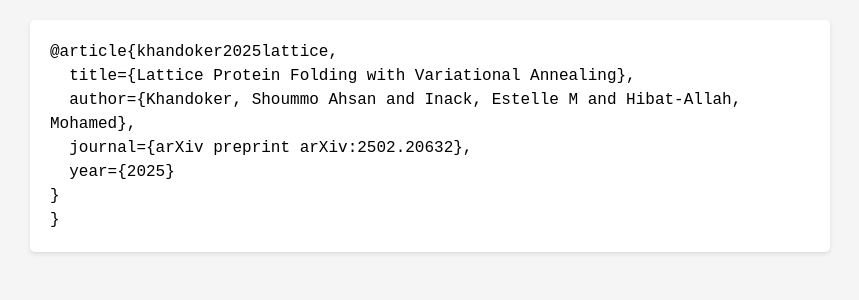
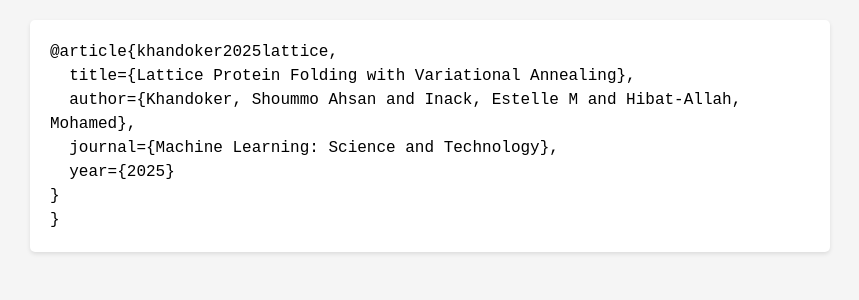
Before and after one commit to shoummoak/shoummoak.github.io, a Jekyll site: the page assets/bibtex/Folding.html, which Jekyll copies as it is, in a window 1280 px wide. Shown: the top 300 px of the page, without its empty margins (210-1069 px from the left). Built offline with Jekyll 4.4.1, drawn with Linux system fonts in a browser that asks for light colours.

Commit message:
Update Folding.html
added new bibtex for MLST

```diff
--- a/assets/bibtex/Folding.html
+++ b/assets/bibtex/Folding.html
@@ -26,7 +26,7 @@
     <div class="citation-block">@article{khandoker2025lattice,
   title={Lattice Protein Folding with Variational Annealing},
   author={Khandoker, Shoummo Ahsan and Inack, Estelle M and Hibat-Allah, Mohamed},
-  journal={arXiv preprint arXiv:2502.20632},
+  journal={Machine Learning: Science and Technology},
   year={2025}
 }
 }</div>
```
